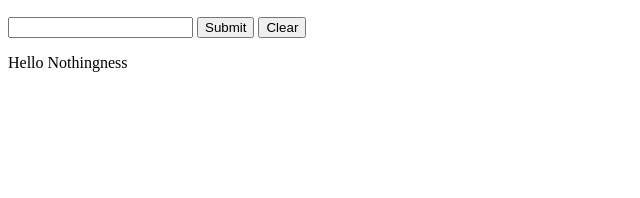
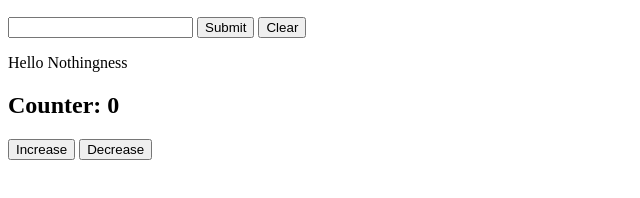
Before and after one commit to ashx3s/intro-js-example, a plain HTML site: page index.html in a window 1280 px wide. Shown: the part 110-308 px from the top of the page, without its empty margins (0-640 px from the left). Drawn offline with Linux system fonts and the light colour scheme.

Commit message:
counter html added, counter js pseudocode added
Signed-off-by: lilyx13 <ashlyn@lilyx.io>

```diff
--- a/index.html
+++ b/index.html
@@ -18,6 +18,11 @@
         <button id="clear-button">Clear</button>
         <p id="display-input">Hello Nothingness</p>
     </section>
+    <section>
+        <h2>Counter: <span id="count">0</span></h2>
+        <button id="increase-count">Increase</button>
+        <button id="decrease-count">Decrease</button>
+    </section>
    </main>
 </body>
 </html>
```
Also changed, not shown: client.js (+8 -0 lines).
